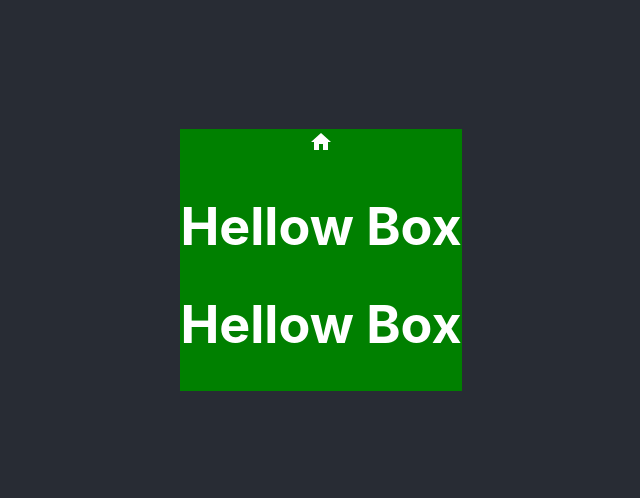
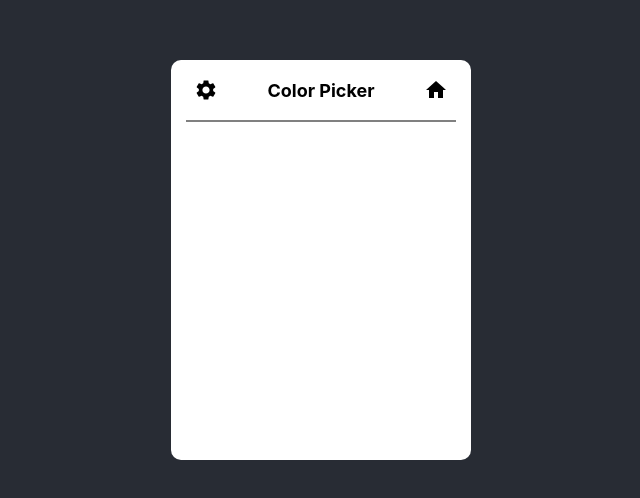
Before and after one commit to Clear1440/color-picker, a React (Create React App) app: page / in a window 1280 px wide. Shown: the part 140-638 px from the top of the page, without its empty margins (319-959 px from the left). Built offline with nearby package versions, Linux system fonts and the light colour scheme.

Commit message:
base for the app container and navbar

```diff
--- a/package.json
+++ b/package.json
@@ -13,6 +13,7 @@
     "react": "^17.0.2",
     "react-dom": "^17.0.2",
     "react-scripts": "4.0.3",
+    "sass": "^1.43.4",
     "scss": "^0.2.4",
     "web-vitals": "^1.1.2"
   },
--- a/src/App.js
+++ b/src/App.js
@@ -1,6 +1,5 @@
 import './App.css';
-import "./container/homeScreen";
-import HomeScreen from './container/homeScreen';
+import HomeScreen from './container/homescreen';
 
 function App() {
     return (
--- /dev/null
+++ b/src/components/navbar/index.js
@@ -0,0 +1,19 @@
+import React from "react"
+import HomeIcon from '@mui/icons-material/Home';
+import SettingsIcon from '@mui/icons-material/Settings';
+import "./navbar.scss";
+import { IconButton } from "@mui/material";
+
+export const NavBar = () => {
+    return (
+        <div className="navbar">
+            <IconButton onClick={() => console.log('go back settings')}>
+                <SettingsIcon className="icon"/>
+            </IconButton>
+            <h6> Color Picker </h6>
+            <IconButton onClick={() => console.log('go home')}>
+                <HomeIcon className="icon"/>
+            </IconButton>
+        </div >
+    );
+}
--- /dev/null
+++ b/src/components/navbar/navbar.scss
@@ -0,0 +1,19 @@
+.navbar{
+    display: inline-flex;
+    justify-content: space-between;
+    align-content: center;
+    width: 90%;
+    padding: 10px 0;
+    border-bottom: 2px solid gray;
+
+    .icon {
+        color: black;
+    }
+
+    h6 {
+        margin: 0;
+        color: black;
+        align-self: center;
+        font-size: large;
+    }
+}
--- a/src/components/navebar.js
+++ /dev/null
@@ -1,11 +0,0 @@
-import React from "react"
-import HomeIcon from '@mui/icons-material/Home';
-
-export const NavBar = () => {
-    return (
-        <div >
-            <HomeIcon/>
-            <h1> Hellow Box </h1>
-        </div >
-    );
-}
--- a/src/container/homeScreen.js
+++ /dev/null
@@ -1,13 +0,0 @@
-import React from "react"
-import { NavBar } from "../components/navebar"
-
-const HomeScreen = () => {
-    return (
-        <div style={{backgroundColor: "green"}}>
-            <NavBar/>
-            <h1> Hellow Box </h1>
-        </div >
-    );
-}
-
-export default HomeScreen;
--- /dev/null
+++ b/src/container/homescreen/index.js
@@ -0,0 +1,14 @@
+import React from "react"
+import { NavBar } from "../../components/navbar";
+import "../../stylesheets/layout/page.scss"
+
+const HomeScreen = () => {
+    return (
+        <div className="page">
+            <NavBar/>
+            <h6> Hellow Box </h6>
+        </div >
+    );
+}
+
+export default HomeScreen;
--- /dev/null
+++ b/src/stylesheets/layout/page.scss
@@ -0,0 +1,6 @@
+.page {
+    background-color: white;
+    height: 400px;
+    width: 300px;
+    border-radius: 10px;
+}
```
Also changed, not shown: 1 other file (tests, documents, lock files or other folders).
